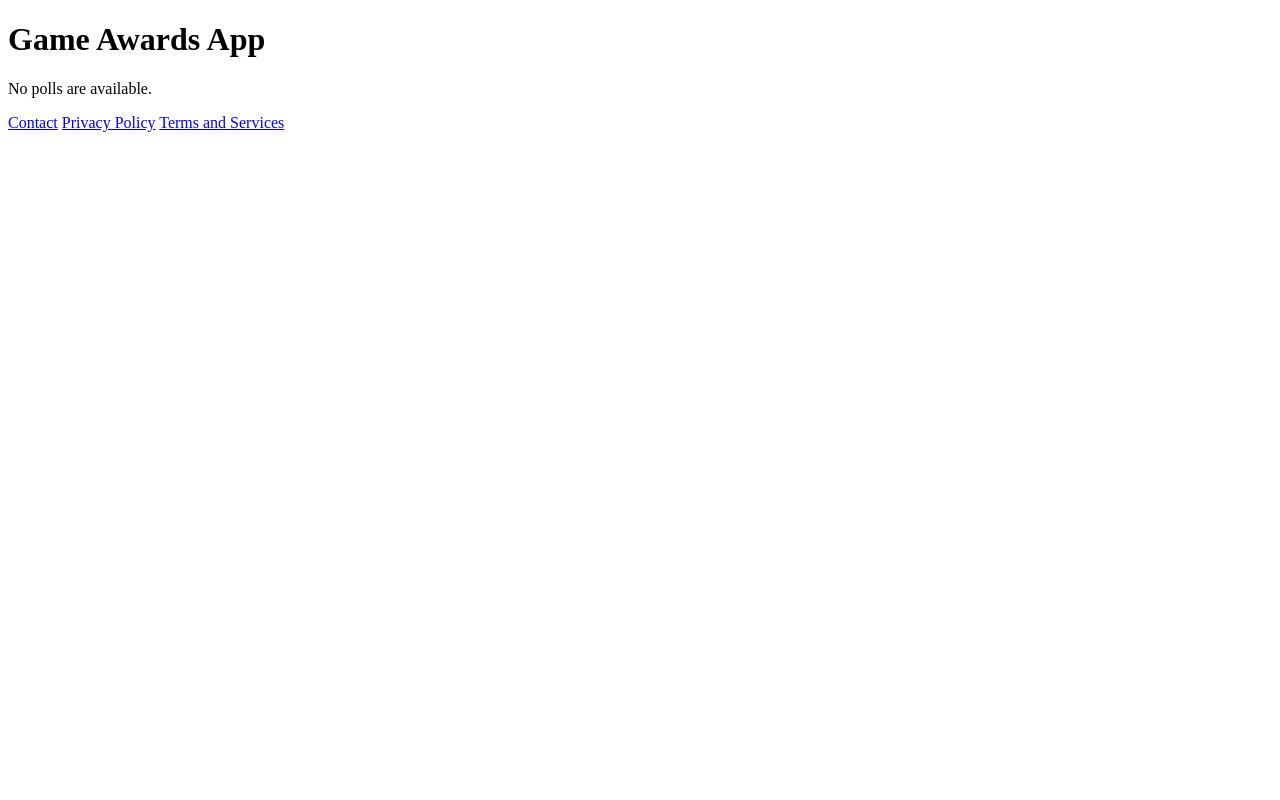
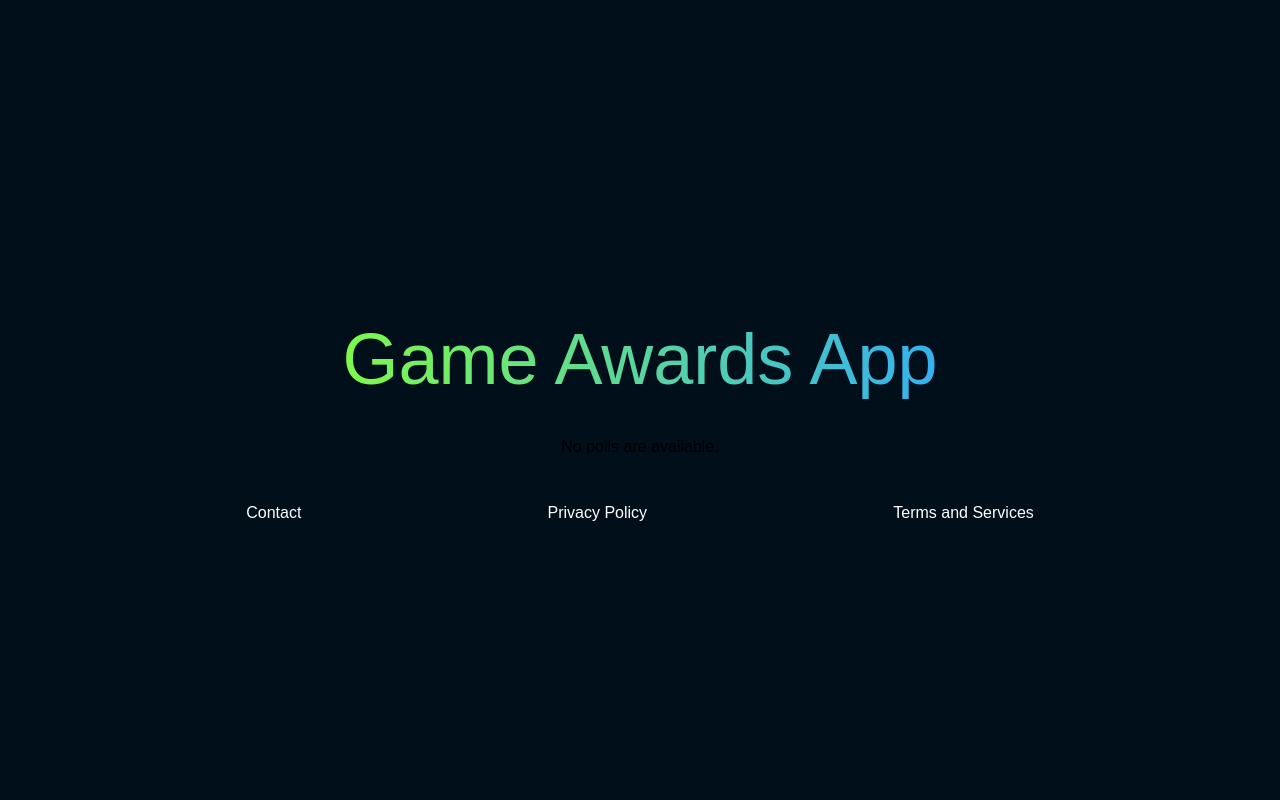
Before and after one commit to Carlosayol/ranking-app, a Django app: page /polls/ in a window 1280 px wide. Run offline with Django 4.2, Linux system fonts and the light colour scheme; data that the repository does not hold is empty.

Commit message:
add styles for index page

```diff
--- /dev/null
+++ b/rankingapp/polls/static/polls/reset.css
@@ -0,0 +1,48 @@
+/* http://meyerweb.com/eric/tools/css/reset/
+   v2.0 | 20110126
+   License: none (public domain)
+*/
+
+html, body, div, span, applet, object, iframe,
+h1, h2, h3, h4, h5, h6, p, blockquote, pre,
+a, abbr, acronym, address, big, cite, code,
+del, dfn, em, img, ins, kbd, q, s, samp,
+small, strike, strong, sub, sup, tt, var,
+b, u, i, center,
+dl, dt, dd, ol, ul, li,
+fieldset, form, label, legend,
+table, caption, tbody, tfoot, thead, tr, th, td,
+article, aside, canvas, details, embed,
+figure, figcaption, footer, header, hgroup,
+menu, nav, output, ruby, section, summary,
+time, mark, audio, video {
+	margin: 0;
+	padding: 0;
+	border: 0;
+	font-size: 100%;
+	font: inherit;
+	vertical-align: baseline;
+}
+/* HTML5 display-role reset for older browsers */
+article, aside, details, figcaption, figure,
+footer, header, hgroup, menu, nav, section {
+	display: block;
+}
+body {
+	line-height: 1;
+}
+ol, ul {
+	list-style: none;
+}
+blockquote, q {
+	quotes: none;
+}
+blockquote:before, blockquote:after,
+q:before, q:after {
+	content: '';
+	content: none;
+}
+table {
+	border-collapse: collapse;
+	border-spacing: 0;
+}
--- a/rankingapp/polls/static/polls/style.css
+++ b/rankingapp/polls/static/polls/style.css
@@ -1,7 +1,67 @@
-li a {
-    color: green
+body {
+    display: flex;
+    align-items: center;
+    justify-content: center;
+    flex-direction: column;
+
+    height: 100vh;
+    background: hsl(204, 100%, 5%);
+    font-family: Arial, Helvetica, sans-serif;
 }
 
-/* body {
-    background: white url("images/background.gif") no-repeat;
-} */
+header {
+    display: flex;
+    align-items: center;
+    justify-content: center;
+
+    padding: 50px;
+    padding-top: 100px;
+
+    height: 60px;
+    font-size: 72px;
+    color: #71632d;
+}
+
+ul {
+    display: flex;
+    align-items: center;
+    justify-content: center;
+    flex-direction: column;
+}
+
+header, ul {
+    background: linear-gradient(
+        to right,
+        hsl(98 100% 62%),
+        hsl(204 100% 59%)
+    );
+    -webkit-background-clip: text;
+    -webkit-text-fill-color: transparent;
+    text-align: center;
+}
+
+li {
+    display: flex;
+    align-items: center;
+    justify-content: center;
+
+    width: 500px;
+    border: 1px solid white;
+    padding: 50px;
+    margin-bottom: 20px;
+    font-size: 28px;
+}
+
+a {
+    color: white;
+    text-decoration: none;
+}
+
+footer {
+    display: flex;
+    align-items: center;
+    justify-content: space-evenly;
+
+    width: 100vw;
+    padding: 50px 0;
+}
--- a/rankingapp/polls/templates/polls/index.html
+++ b/rankingapp/polls/templates/polls/index.html
@@ -1,3 +1,4 @@
+{% load static %}
 <!DOCTYPE html>
 <html lang="en">
 
@@ -5,6 +6,8 @@
   <meta charset="UTF-8">
   <meta http-equiv="X-UA-Compatible" content="IE=edge">
   <meta name="viewport" content="width=device-width, initial-scale=1.0">
+  <link rel="stylesheet" href="{% static 'polls/reset.css' %}">
+  <link rel="stylesheet" href="{% static 'polls/style.css' %}">
   <title>Document</title>
 </head>
 
```
